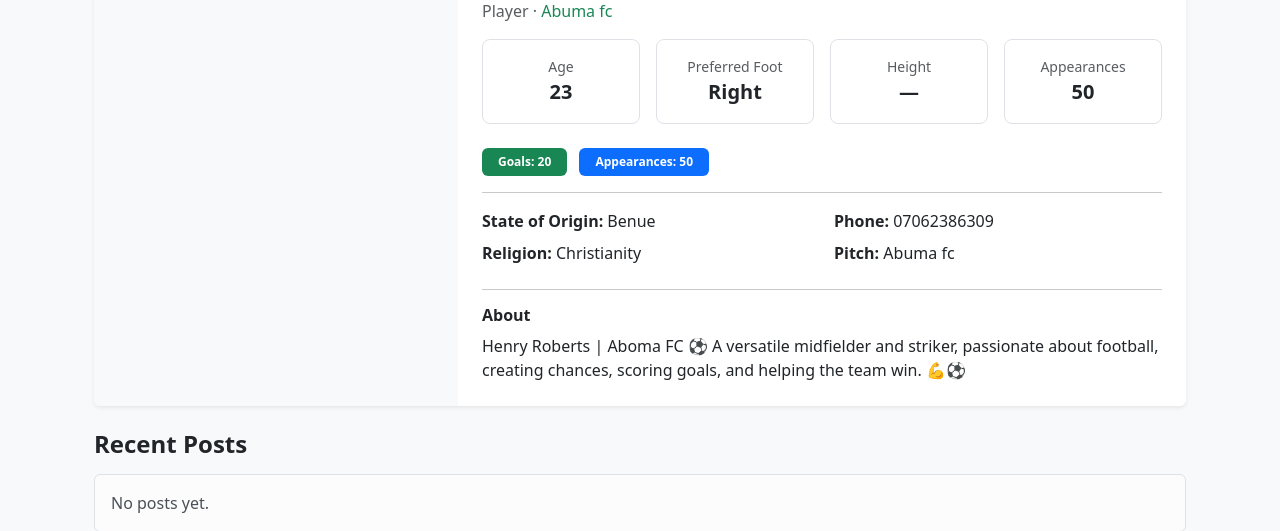
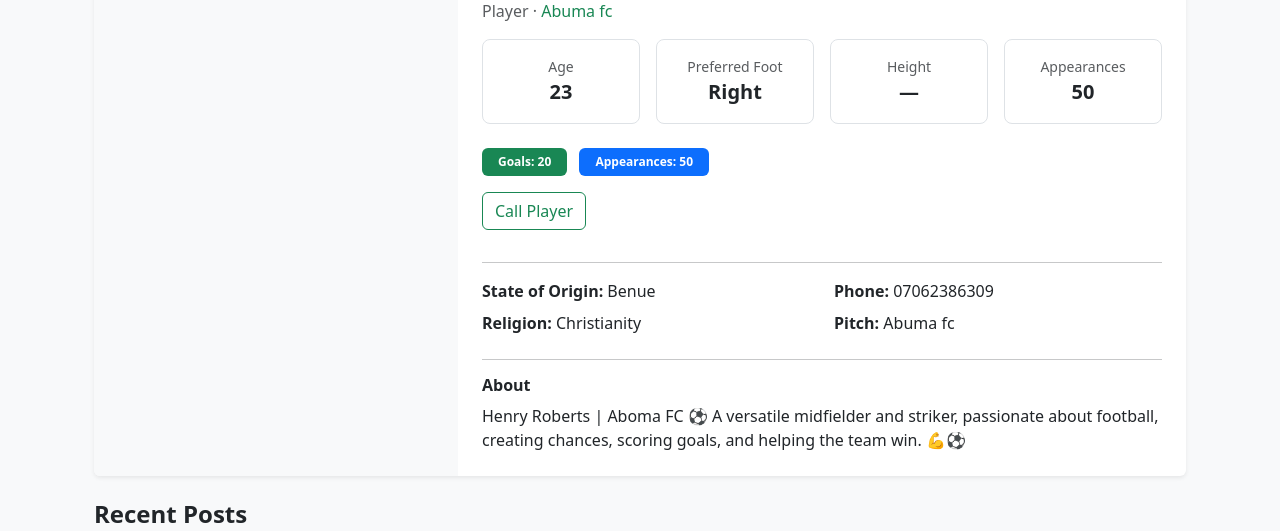
Before and after one commit to roberthenry537-arch/wukari-football, a Django app: page /player/1/ in a window 1280 px wide. Shown: the part 163-694 px from the top of the page. Run offline with Django 5.2, Linux system fonts and the light colour scheme; data comes from the database, SQL or seed files in the repository; data that the repository does not hold is empty; some libraries are stand-ins or nearby versions.

Commit message:
Improve player profile + add contactbutton

```diff
--- a/players/templates/players/player_detail.html
+++ b/players/templates/players/player_detail.html
@@ -81,6 +81,18 @@
                     </div>
                     {% endif %}
 
+                    <!-- CONTACT BUTTON -->
+                    {% if player.club and player.club.email %}
+                        <a href="mailto:{{ player.club.email }}?subject=Inquiry about {{ player.full_name }} - Wukari Football Platform"
+                           class="btn btn-success mb-3">
+                            Contact Club about this Player
+                        </a>
+                    {% elif player.phone_number %}
+                        <a href="tel:{{ player.phone_number }}" class="btn btn-outline-success mb-3">
+                            Call Player
+                        </a>
+                    {% endif %}
+
                     <hr>
 
                     <div class="row">
```
